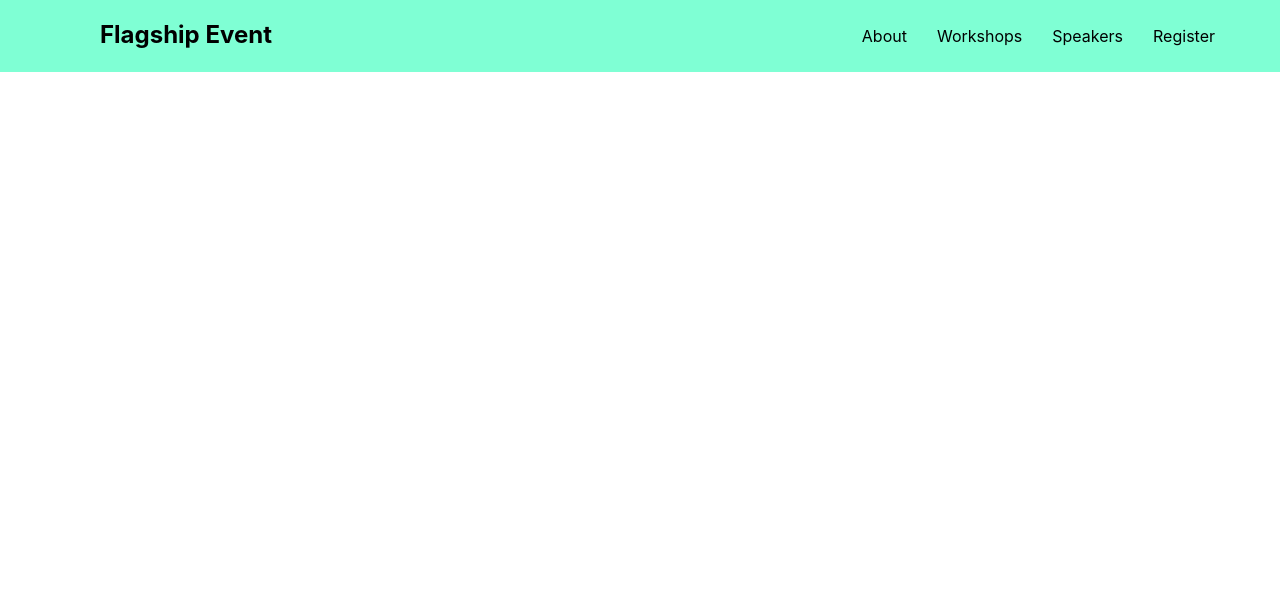
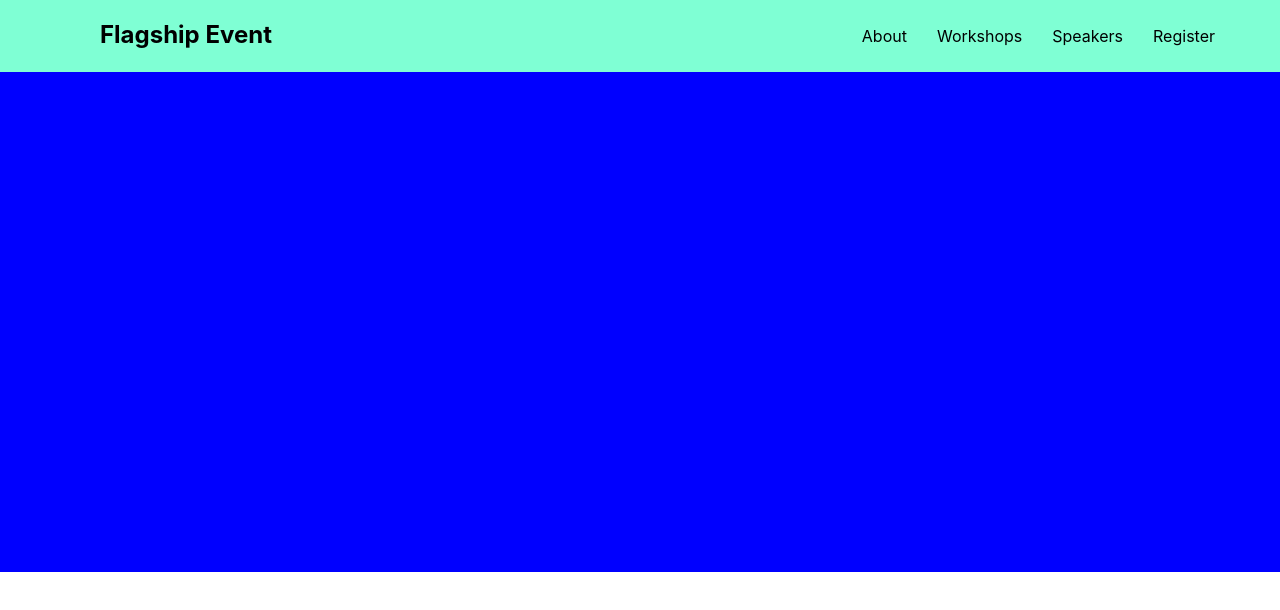
Before and after one commit to AbhijithKonnayil/Techfest-Website-template, a React (Create React App) app: page / in a window 1280 px wide. Shown: the top 610 px of the page. Built offline with nearby package versions, Linux system fonts and the light colour scheme.

Commit message:
add about section

```diff
--- a/src/App.js
+++ b/src/App.js
@@ -2,11 +2,13 @@
 import logo from './logo.svg';
 import './App.css';
 import NavBar from './components/nav';
+import About from './components/about';
 
 function App() {
   return (
     <div className="App">
       <NavBar/>
+      <About/>
     </div>
   );
 }
--- /dev/null
+++ b/src/components/about.css
@@ -0,0 +1,5 @@
+.about{
+    widows: 100%;
+    height: 500px;
+    background-color: blue;
+}
--- /dev/null
+++ b/src/components/about.js
@@ -0,0 +1,13 @@
+import React, {Component} from 'react'
+import './about.css'
+class About extends Component{
+    render(){
+        return(
+            <div className="about">
+
+            </div>
+        );
+    }
+}
+
+export default About;
```
